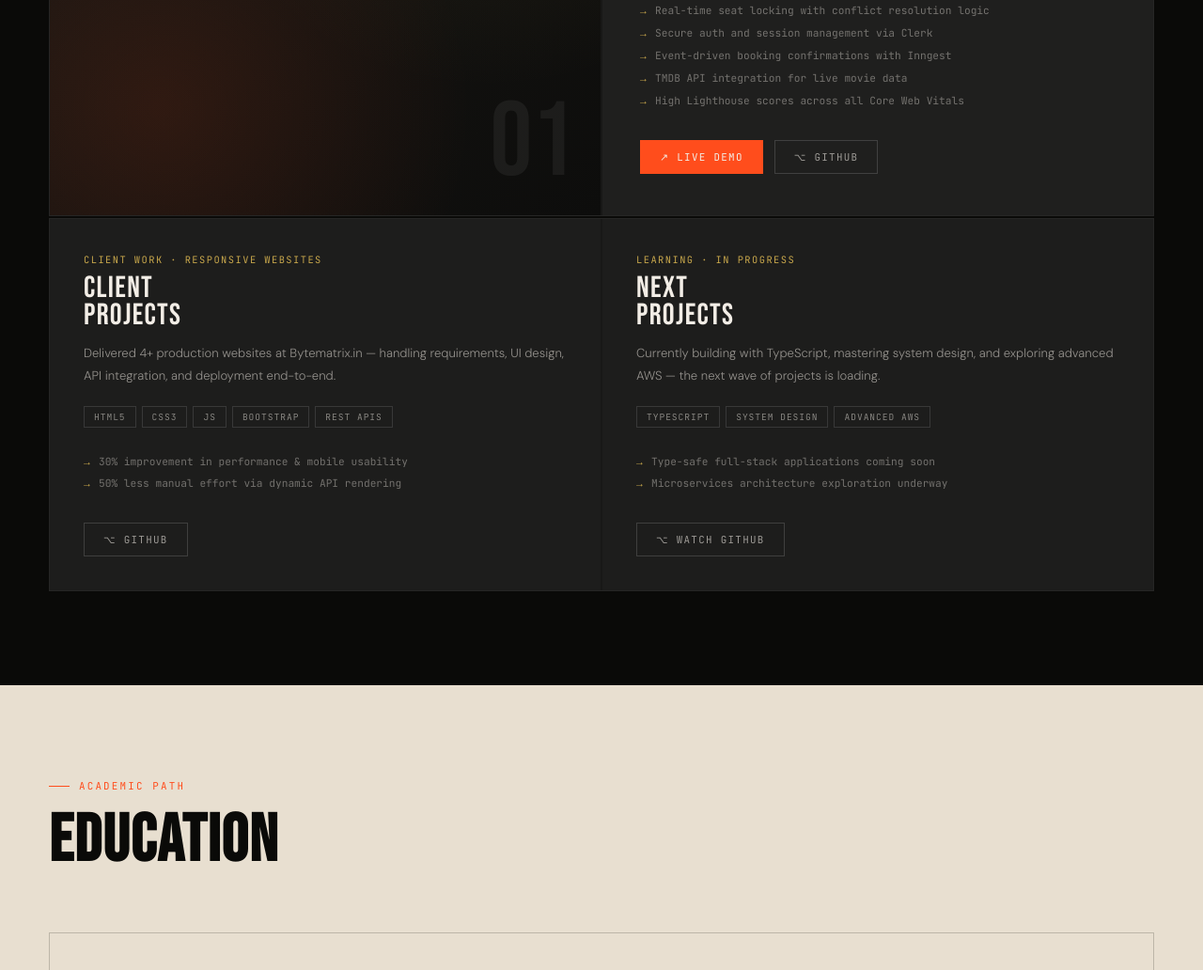
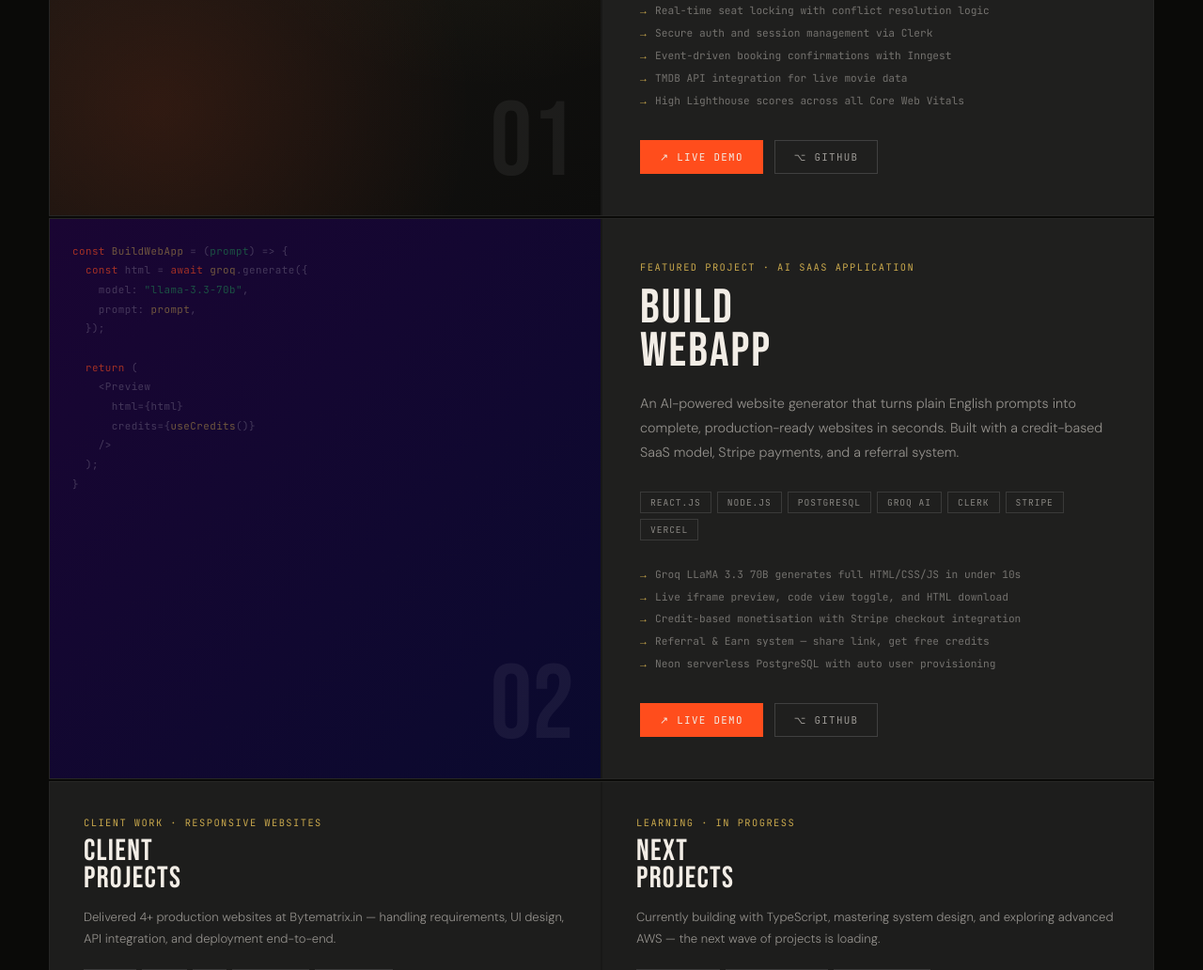
Before and after one commit to aryanydv07/Aryan-Ydv-Portfolio, a plain HTML site: page index.html in a window 1280 px wide. Shown: the part 4973-6005 px from the top of the page at 94% size. Drawn offline with Linux system fonts and the light colour scheme.

Commit message:
bulidwebapp update

```diff
--- a/index.html
+++ b/index.html
@@ -1416,6 +1416,53 @@ footer {
         <div class="proj-links">
           <a href="https://showtime-virid.vercel.app/" target="_blank" class="proj-link proj-link-live">↗ Live Demo</a>
           <a href="https://github.com/aryanydv07" target="_blank" class="proj-link proj-link-gh">⌥ GitHub</a>
+        </div>
+      </div>
+    </div>
+    <div class="project-featured reveal reveal-d1" style="flex-direction:row-reverse;">
+      <div class="proj-visual">
+        <div class="proj-visual-bg" style="background:linear-gradient(135deg,#1a0533 0%,#0a0a2e 100%);"></div>
+        <div class="proj-visual-code">
+          <span class="kw">const</span> <span class="fn">BuildWebApp</span> = (<span class="str">prompt</span>) => {<br/>
+          &nbsp;&nbsp;<span class="kw">const</span> html = <span class="kw">await</span> <span class="fn">groq</span>.generate({<br/>
+          &nbsp;&nbsp;&nbsp;&nbsp;model: <span class="str">"llama-3.3-70b"</span>,<br/>
+          &nbsp;&nbsp;&nbsp;&nbsp;prompt: <span class="fn">prompt</span>,<br/>
+          &nbsp;&nbsp;});<br/><br/>
+          &nbsp;&nbsp;<span class="kw">return</span> (<br/>
+          &nbsp;&nbsp;&nbsp;&nbsp;&lt;Preview<br/>
+          &nbsp;&nbsp;&nbsp;&nbsp;&nbsp;&nbsp;html={html}<br/>
+          &nbsp;&nbsp;&nbsp;&nbsp;&nbsp;&nbsp;credits={<span class="fn">useCredits</span>()}<br/>
+          &nbsp;&nbsp;&nbsp;&nbsp;/&gt;<br/>
+          &nbsp;&nbsp;);<br/>
+          }
+        </div>
+        <div class="proj-num-big">02</div>
+      </div>
+      <div class="proj-info">
+        <div>
+          <div class="proj-cat">Featured Project · AI SaaS Application</div>
+          <div class="proj-title">Build<br/>WebApp</div>
+          <p class="proj-desc">An AI-powered website generator that turns plain English prompts into complete, production-ready websites in seconds. Built with a credit-based SaaS model, Stripe payments, and a referral system.</p>
+          <div class="proj-tags">
+            <span class="proj-tag">React.js</span>
+            <span class="proj-tag">Node.js</span>
+            <span class="proj-tag">PostgreSQL</span>
+            <span class="proj-tag">Groq AI</span>
+            <span class="proj-tag">Clerk</span>
+            <span class="proj-tag">Stripe</span>
+            <span class="proj-tag">Vercel</span>
+          </div>
+          <div class="proj-highlights-list">
+            <div class="proj-hl">Groq LLaMA 3.3 70B generates full HTML/CSS/JS in under 10s</div>
+            <div class="proj-hl">Live iframe preview, code view toggle, and HTML download</div>
+            <div class="proj-hl">Credit-based monetisation with Stripe checkout integration</div>
+            <div class="proj-hl">Referral & Earn system — share link, get free credits</div>
+            <div class="proj-hl">Neon serverless PostgreSQL with auto user provisioning</div>
+          </div>
+        </div>
+        <div class="proj-links">
+          <a href="https://build-web-app.vercel.app/" target="_blank" class="proj-link proj-link-live">↗ Live Demo</a>
+          <a href="https://github.com/aryanydv07/BuildWebApp" target="_blank" class="proj-link proj-link-gh">⌥ GitHub</a>
         </div>
       </div>
     </div>
```
